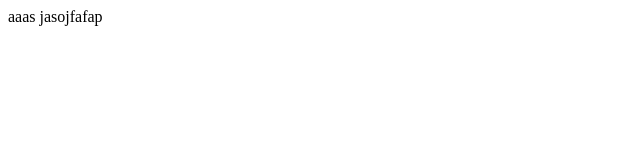
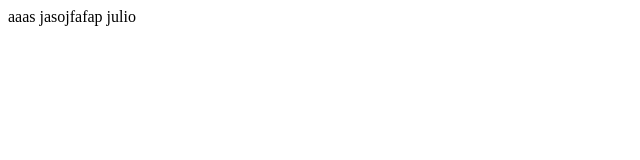
Before and after one commit to avancesjg/adib, a plain HTML site: page index.html in a window 1280 px wide. Shown: the full height of the page, 0-640 px from the left. Drawn offline with Linux system fonts and the light colour scheme.

Commit message:
Update index.html
se agrego julio

```diff
--- a/index.html
+++ b/index.html
@@ -2,6 +2,6 @@
     <head>aaas</head>
     <body>
         jasojfafap
-
+julio
     </body>
 </html>
```
